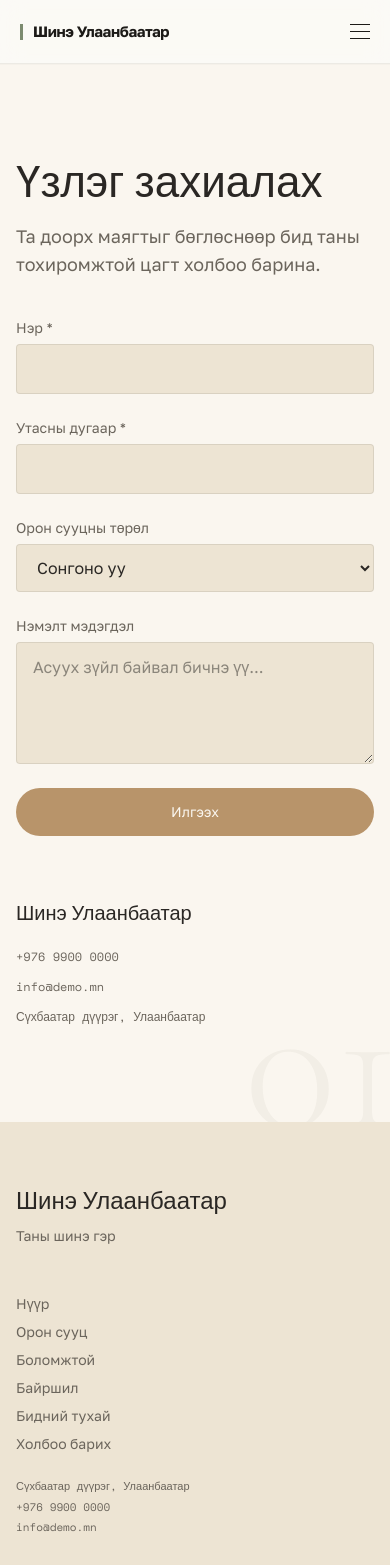
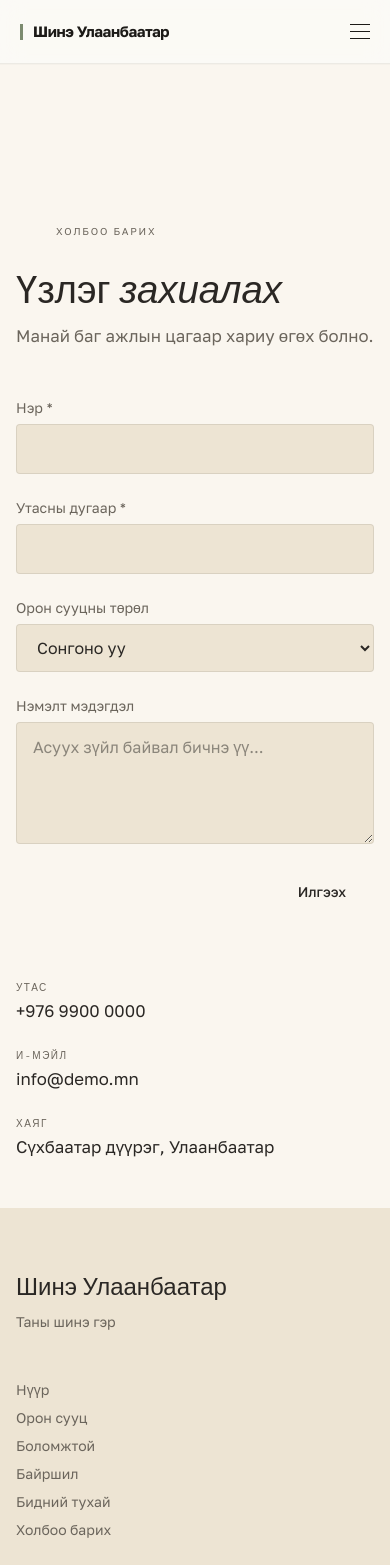
Before and after one commit to ganaagreg-cloud/building-website-demo, a Next.js app: page /contact in a window 390 px wide. Shown: the top 1565 px of the page. Built offline with nearby package versions, Linux system fonts and the light colour scheme.

Commit message:
feat: contact page — editorial header, two-column layout, accent CTA

```diff
--- a/app/contact/page.tsx
+++ b/app/contact/page.tsx
@@ -1,4 +1,5 @@
-import { SectionWrapper } from '@/components/layout/SectionWrapper'
+import { Eyebrow } from '@/components/kit/Eyebrow'
+import { EditorialHeading } from '@/components/kit/EditorialHeading'
 import { ContactForm } from '@/components/sections/contact/ContactForm'
 import { getUnitTypes } from '@/lib/data/adapter'
 import { clientConfig } from '@/config/client.config'
@@ -12,40 +13,38 @@ export default async function ContactPage({ searchParams }: Props) {
 
   return (
     <main>
-      <SectionWrapper number="01">
-        <div className="max-w-content mx-auto">
-          <h1
-            className="font-display font-light mb-4"
-            style={{ fontSize: 'clamp(2.75rem, 7vw, 4.5rem)', lineHeight: 1.05 }}
-          >
-            Үзлэг захиалах
-          </h1>
-          <p className="font-body text-lg text-muted mb-10 max-w-reading">
-            Та доорх маягтыг бөглөснөөр бид таны тохиромжтой цагт холбоо барина.
-          </p>
+      <div
+        className="max-w-content mx-auto px-4 lg:px-8"
+        style={{ paddingTop: 'calc(var(--section-padding) + 64px)', paddingBottom: '3rem' }}
+      >
+        <Eyebrow label="Холбоо барих" className="mb-8" />
+        <EditorialHeading
+          parts={[{ text: 'Үзлэг ' }, { text: 'захиалах', accent: 'italic' as const }]}
+          as="h1"
+          style={{ fontSize: 'clamp(2.4rem, 6vw, 4rem)', marginBottom: '0.75rem' }}
+        />
+        <p className="font-body mb-12" style={{ fontSize: '1.05rem', color: 'var(--color-muted)', maxWidth: '440px' }}>
+          Манай баг ажлын цагаар хариу өгөх болно.
+        </p>
 
-          <div className="grid grid-cols-1 lg:grid-cols-2 gap-16">
-            <ContactForm unitTypes={unitTypes} preselectedTypeId={type} />
-
-            <address className="not-italic flex flex-col gap-3 lg:pt-2">
-              <p className="font-display text-xl mb-2">{clientConfig.buildingName}</p>
-              <a
-                href={`tel:${clientConfig.contact.phone}`}
-                className="font-utility text-[12px] text-muted hover:text-[var(--color-text)] transition-colors"
-              >
-                {clientConfig.contact.phone}
-              </a>
-              <a
-                href={`mailto:${clientConfig.contact.email}`}
-                className="font-utility text-[12px] text-muted hover:text-[var(--color-text)] transition-colors"
-              >
-                {clientConfig.contact.email}
-              </a>
-              <p className="font-utility text-[12px] text-muted">{clientConfig.contact.address}</p>
-            </address>
+        <div className="grid grid-cols-1 md:grid-cols-2 gap-16 items-start">
+          <ContactForm unitTypes={unitTypes} preselectedTypeId={type} />
+          <div className="flex flex-col gap-6">
+            <div>
+              <p className="font-utility mb-1" style={{ fontSize: '10px', letterSpacing: '0.15em', textTransform: 'uppercase', color: 'var(--color-muted)' }}>Утас</p>
+              <p className="font-body" style={{ fontSize: '1.05rem' }}>{clientConfig.contact.phone}</p>
+            </div>
+            <div>
+              <p className="font-utility mb-1" style={{ fontSize: '10px', letterSpacing: '0.15em', textTransform: 'uppercase', color: 'var(--color-muted)' }}>И-мэйл</p>
+              <p className="font-body" style={{ fontSize: '1.05rem' }}>{clientConfig.contact.email}</p>
+            </div>
+            <div>
+              <p className="font-utility mb-1" style={{ fontSize: '10px', letterSpacing: '0.15em', textTransform: 'uppercase', color: 'var(--color-muted)' }}>Хаяг</p>
+              <p className="font-body" style={{ fontSize: '1.05rem' }}>{clientConfig.contact.address}</p>
+            </div>
           </div>
         </div>
-      </SectionWrapper>
+      </div>
     </main>
   )
 }
--- a/components/sections/contact/ContactForm.tsx
+++ b/components/sections/contact/ContactForm.tsx
@@ -2,7 +2,6 @@
 
 import { useState } from 'react'
 import { FormInput } from '@/components/ui/FormInput'
-import { Button } from '@/components/ui/Button'
 import type { UnitType } from '@/types'
 
 interface ContactFormProps {
@@ -91,9 +90,28 @@ export function ContactForm({ unitTypes, preselectedTypeId }: ContactFormProps)
       />
 
       <div className="flex justify-end">
-        <Button variant="pill" type="submit" loading={loading} className="w-full md:w-auto">
-          Илгээх
-        </Button>
+        <button
+          type="submit"
+          disabled={loading}
+          style={{
+            display: 'inline-flex',
+            alignItems: 'center',
+            justifyContent: 'center',
+            minHeight: '48px',
+            paddingInline: '28px',
+            borderRadius: '9999px',
+            backgroundColor: loading ? 'rgba(192,87,74,0.5)' : 'var(--color-accent)',
+            color: 'var(--color-on-dark)',
+            fontSize: '0.875rem',
+            fontFamily: 'var(--font-body)',
+            fontWeight: 500,
+            border: 'none',
+            cursor: loading ? 'not-allowed' : 'pointer',
+            transition: 'background-color 150ms',
+          }}
+        >
+          {loading ? 'Илгээж байна...' : 'Илгээх'}
+        </button>
       </div>
     </form>
   )
```
